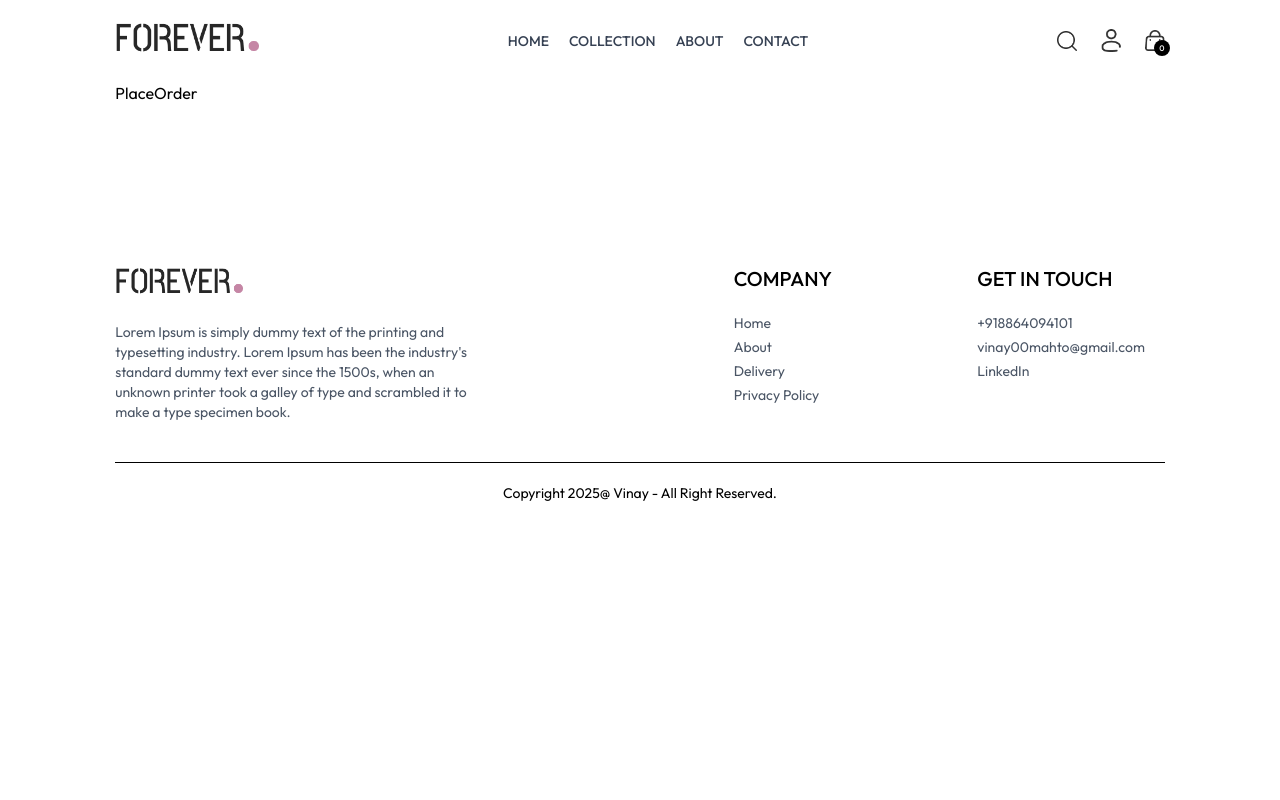
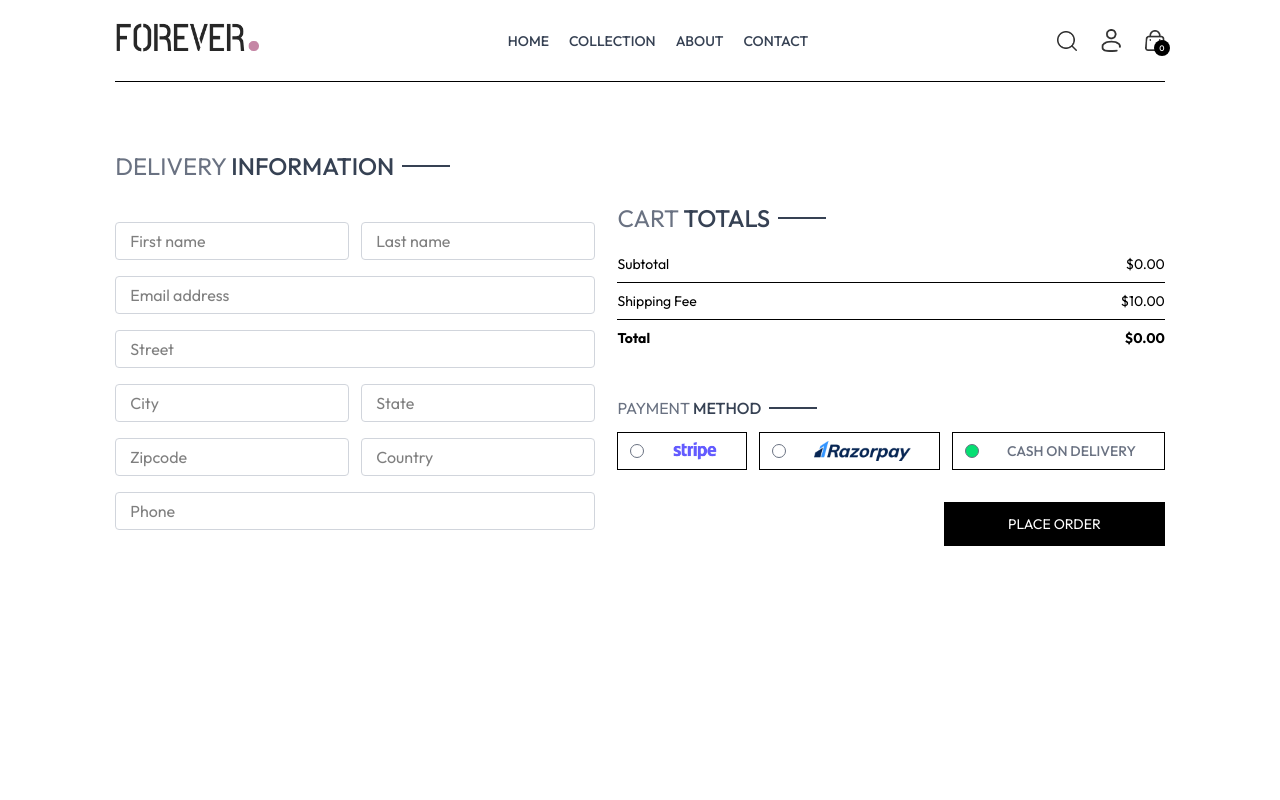
Before and after one commit to Vinay980/E-Commerce-Full-Stack, a React (Vite) app in the folder frontend/: page /place-order in a window 1280 px wide. Shown: the top 800 px of the page. Built offline with nearby package versions, Linux system fonts and the light colour scheme.

Commit message:
order system

```diff
--- /dev/null
+++ b/frontend/src/components/CartTotal.jsx
@@ -0,0 +1,34 @@
+import React, { useContext } from 'react'
+import { ShopContext } from '../context/ShopContext'
+import Title from './Title'
+
+function CartTotal() {
+
+    const {currency,delivery_fee,getCartAmount}=useContext(ShopContext)
+
+  return (
+    <div className='w-full'>
+        <div className='text-2xl'>
+            <Title text1={'CART'} text2={'TOTALS'} />
+        </div>
+        <div className='flex flex-col gap-2 mt-2 text-sm'>
+            <div className='flex justify-between'>
+                <p>Subtotal</p>
+                <p>{currency}{getCartAmount()}.00</p>
+            </div>
+            <hr />
+            <div className='flex justify-between'>
+                <p>Shipping Fee</p>
+                <p>{currency}{delivery_fee}.00</p>
+            </div>
+            <hr />
+            <div className='flex justify-between'>
+                <b>Total</b>
+                <b>{currency}{getCartAmount()===0?0:getCartAmount()+delivery_fee}.00</b>
+            </div>
+        </div>
+    </div>
+  )
+}
+
+export default CartTotal
--- a/frontend/src/context/ShopContext.jsx
+++ b/frontend/src/context/ShopContext.jsx
@@ -1,6 +1,8 @@
 import { createContext, useEffect, useState } from "react";
 import { products } from "../assets/assets";
 import { toast } from "react-toastify";
+import Product from "../pages/Product";
+import { useNavigate } from "react-router-dom";
 
 export const ShopContext = createContext()
 
@@ -11,6 +13,7 @@ const ShopContextProvider = (props) => {
     const [search, setSearch] = useState('')
     const [showSearch, setShowSearch] = useState(false)
     const [cartItems, setCartItems] = useState({})
+    const navigate = useNavigate()
 
 
     const addToCart = async (itemId, size) => {
@@ -37,27 +40,50 @@ const ShopContextProvider = (props) => {
 
     const getCartCount = () => {
         let totalCount = 0
-        for(const items in cartItems){
-            for(const item in cartItems[items]){
+        for (const items in cartItems) {
+            for (const item in cartItems[items]) {
                 try {
-                    if(cartItems[items][item]>0){
-                        totalCount+=cartItems[items][item]
+                    if (cartItems[items][item] > 0) {
+                        totalCount += cartItems[items][item]
                     }
                 } catch (error) {
-
+                    console.error("CartTotal error:", error)
+                    return <p className="text-red-500">Error loading cart count</p>
                 }
             }
         }
         return totalCount
     }
 
+    const updateQuantity = async (itemId, size, quantity) => {
+        let cartData = structuredClone(cartItems)
+        cartData[itemId][size] = quantity
+        setCartItems(cartData)
+    }
 
+    const getCartAmount = () => {
+        let totalAmount = 0
+        for (const items in cartItems) {
+            let itemInfo = products.find((product) => product._id === items)
+            for (const item in cartItems[items]) {
+                try {
+                    if (cartItems[items][item] > 0) {
+                        totalAmount += itemInfo.price * cartItems[items][item]
+                    }
+                } catch (error) {
+                    console.error("CartTotal error:", error)
+                    return <p className="text-red-500">Error loading cart total</p>
+                }
+            }
+        }
+        return totalAmount
+    }
 
     const value = {
         products, currency, delivery_fee,
         search, setSearch, showSearch, setShowSearch,
-        cartItems, addToCart,
-        getCartCount
+        cartItems, addToCart, navigate,
+        getCartCount, updateQuantity, getCartAmount
     }
 
     return (
--- a/frontend/src/pages/Cart.jsx
+++ b/frontend/src/pages/Cart.jsx
@@ -1,10 +1,12 @@
 import React, { useContext, useEffect, useState } from 'react'
 import { ShopContext } from '../context/ShopContext'
 import Title from '../components/Title'
+import { assets } from '../assets/assets'
+import CartTotal from '../components/CartTotal'
 
 const Cart = () => {
 
-  const { products, currency, cartItems } = useContext(ShopContext)
+  const { products, currency, cartItems, updateQuantity, navigate } = useContext(ShopContext)
 
   const [cartData, setCartData] = useState([])
 
@@ -31,9 +33,9 @@ const Cart = () => {
       </div>
       <div>
         {
-          cartData.map((item,index)=>{
-            const productData = products.find((product)=>product._id === item._id)
-            return(
+          cartData.map((item, index) => {
+            const productData = products.find((product) => product._id === item._id)
+            return (
               <div key={index} className='py-4 border-t border-b text-gray-700 grid grid-cols-[4fr_0.5fr_0.5fr] sm:grid-cols-[4fr_2fr_0.5fr] items-center gap-4 '>
                 <div className=' flex items-start gap-6'>
                   <img className='w-16 sm:w-20' src={productData.image[0]} alt="" />
@@ -45,12 +47,23 @@ const Cart = () => {
                     </div>
                   </div>
                 </div>
-                <input className='border max-w-10 sm:max-w-20 px-1 sm:px-2 py-1' type="number" min={1} defaultValue={item.quantity} />
+                <input onChange={(e) => e.target.value === '' || e.target.value === 0 ? null : updateQuantity(item._id, item.size, Number(e.target.value))} className='border max-w-10 sm:max-w-20 px-1 sm:px-2 py-1' type="number" min={1} defaultValue={item.quantity} />
+                <img onClick={() => updateQuantity(item._id, item.size, 0)} className='w-4 mr-4 sm:w-5 cursor-pointer' src={assets.bin_icon} alt="" />
               </div>
             )
           })
         }
       </div>
+
+      <div className='flex justify-end my-20'>
+        <div className='w-full sm:w-[450px]'>
+          <CartTotal />
+          <div className='w-full text-end'>
+            <button onClick={()=>navigate('/place-order')} className='bg-black text-white text-sm my-8 px-8 py-3 cursor-pointer'>PROCEED TO CHECKOUT</button>
+          </div>
+        </div>
+      </div>
+
     </div>
   )
 }
--- a/frontend/src/pages/Orders.jsx
+++ b/frontend/src/pages/Orders.jsx
@@ -1,8 +1,43 @@
-import React from 'react'
+import React, { useContext } from 'react'
+import { ShopContext } from '../context/ShopContext'
+import Title from '../components/Title'
 
 const Orders = () => {
+
+  const { products, currency } = useContext(ShopContext)
+
   return (
-    <div>Orders</div>
+    <div className='border-t pt-16'>
+      <div className='text-2xl'>
+        <Title text1={"MY"} text2={'ORDERS'} />
+      </div>
+      <div>
+        {
+          products.slice(1,4).map((item,index)=>(
+            <div key={index} className='py-4 border-t border-b text-gray-700 flex flex-col md:flex-row md:items-center md:justify-between gap-4'>
+              <div className='flex items-start gap-6 text-sm'>
+                <img className='w-16 sm:w-20' src={item.image[0]} alt="" />
+                <div>
+                  <p className='sm:text-base font-medium'>{item.name}</p>
+                  <div className='flex items-center gap mt-2 text-base text-gray-700'>
+                    <p className='text-large'>{currency}{item.price}</p>
+                    <p>Quantity: 1</p>
+                    <p>Size: M</p>
+                  </div>
+                  <p className='mt-2'>Date: <span className='text-gray-400'>03, July, 2025</span></p>
+                </div>
+              </div>
+              <div className='md:w-1/2 flex justify-between'>
+                <div className='flex items-center gap-2'>
+                  <p></p>
+                  <p></p>
+                </div>
+              </div>
+            </div>
+          ))
+        }
+      </div>
+    </div>
   )
 }
 
--- a/frontend/src/pages/PlaceOrder.jsx
+++ b/frontend/src/pages/PlaceOrder.jsx
@@ -1,8 +1,68 @@
-import React from 'react'
+import React, { useContext, useState } from 'react'
+import Title from '../components/Title'
+import CartTotal from '../components/CartTotal'
+import { assets } from '../assets/assets'
+import { ShopContext } from '../context/ShopContext'
 
 const PlaceOrder = () => {
+
+  const [method, setMethod] = useState('cod')
+  const {navigate} = useContext(ShopContext)
+
   return (
-    <div>PlaceOrder</div>
+    <div className='flex flex-col sm:flex-row justify-between gap-4 pt-5 sm:pt-14 min-h-[80vh] border-t'>
+      {/* Left Side */}
+      <div className='flex flex-col gap-4 w-full sm:max-w-[480px]'>
+        <div className='text-xl sm:text-2xl my-3'>
+          <Title text1={'DELIVERY'} text2={'INFORMATION'} />
+        </div>
+        <div className='flex gap-3'>
+          <input required="" name="firstName" className="border border-gray-300 rounded py-1.5 px-3.5 w-full" type="text" placeholder="First name" value="" />
+          <input required="" name="firstName" className="border border-gray-300 rounded py-1.5 px-3.5 w-full" type="text" placeholder="Last name" value="" />
+        </div>
+        <input required="" name="email" className="border border-gray-300 rounded py-1.5 px-3.5 w-full" type="email" placeholder="Email address" value="" />
+        <input required="" name="street" className="border border-gray-300 rounded py-1.5 px-3.5 w-full" type="text" placeholder="Street" value="" />
+        <div className="flex gap-3">
+          <input required="" name="city" className="border border-gray-300 rounded py-1.5 px-3.5 w-full" type="text" placeholder="City" value="" />
+          <input name="state" className="border border-gray-300 rounded py-1.5 px-3.5 w-full" type="text" placeholder="State" value="" />
+        </div>
+        <div className="flex gap-3">
+          <input required="" name="zipcode" className="border border-gray-300 rounded py-1.5 px-3.5 w-full" type="number" placeholder="Zipcode" value="" />
+          <input required="" name="country" className="border border-gray-300 rounded py-1.5 px-3.5 w-full" type="text" placeholder="Country" value="" />
+        </div>
+        <input required="" name="phone" className="border border-gray-300 rounded py-1.5 px-3.5 w-full" type="number" placeholder="Phone" value="" />
+      </div>
+
+      {/* Right Side */}
+      <div className='mt-8'>
+        <div className='mt-8 min-w-80'>
+          <CartTotal />
+        </div>
+
+        <div className='mt-12'>
+          <Title text1={'PAYMENT'} text2={'METHOD'} />
+          {/* Payment Method Selection */}
+          <div className='flex gap-3 flex-col lg:flex-row'>
+            <div onClick={() => setMethod('stripe')} className='flex items-center gap-3 border p-2 px-3 cursor-pointer'>
+              <p className={`min-w-3.5 h-3.5 border border-gray-500 rounded-full ${method === "stripe" ? 'bg-green-400' : ''}`}></p>
+              <img className='h-5 mx-4' src={assets.stripe_logo} alt="" />
+            </div>
+            <div onClick={() => setMethod('razorpay')} className='flex items-center gap-3 border p-2 px-3 cursor-pointer'>
+              <p className={`min-w-3.5 h-3.5 border border-gray-500 rounded-full ${method === "razorpay" ? 'bg-green-400' : ''}`}></p>
+              <img className='h-5 mx-4' src={assets.razorpay_logo} alt="" />
+            </div>
+            <div onClick={() => setMethod('cod')} className='flex items-center gap-3 border p-2 px-3 cursor-pointer'>
+              <p className={`min-w-3.5 h-3.5 border border-gray-500 rounded-full ${method === "cod" ? 'bg-green-400' : ''}`}></p>
+              <p className='text-gray-500 text-sm font-medium mx-4'>CASH ON DELIVERY</p>
+            </div>
+          </div>
+          <div className='w-full text-end mt-8'>
+            <button onClick={()=>navigate('/orders')} className='bg-black text-white px-16 py-3 text-sm cursor-pointer'>PLACE ORDER</button>
+
+          </div>
+        </div>
+      </div>
+    </div>
   )
 }
 
```
